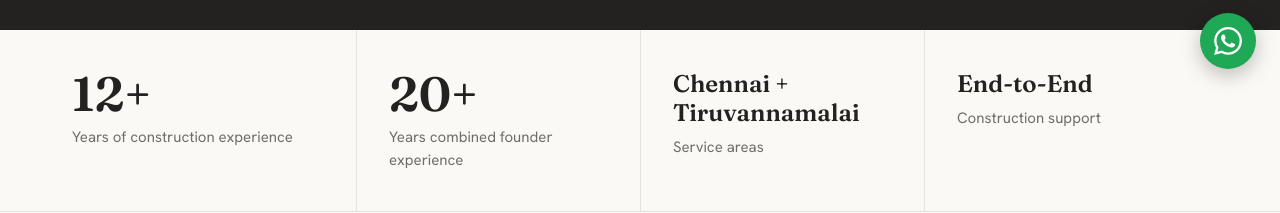
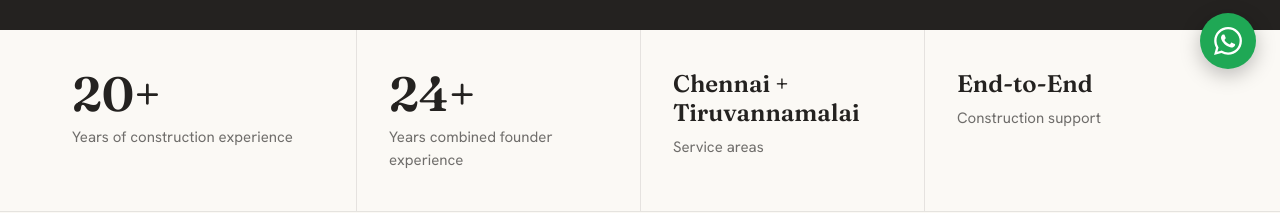
Before and after one commit to siragunharish-creator/VSHNV1, a plain HTML site: page index.html in a window 1280 px wide. Shown: the part 707-920 px from the top of the page. Drawn offline with Linux system fonts and the light colour scheme.

Commit message:
Update experience years in stats section

```diff
--- a/index.html
+++ b/index.html
@@ -326,8 +326,8 @@ footer a,footer p.i{display:block;padding:6px 0;font-size:15px;color:rgba(251,24
 
 <!-- STATS -->
 <section class="stats" aria-label="Experience"><div class="wrap"><dl>
- <div><dd>12+</dd><dt>Years of construction experience</dt></div>
- <div><dd>20+</dd><dt>Years combined founder experience</dt></div>
+ <div><dd>20+</dd><dt>Years of construction experience</dt></div>
+ <div><dd>24+</dd><dt>Years combined founder experience</dt></div>
  <div><dd class="s">Chennai + Tiruvannamalai</dd><dt>Service areas</dt></div>
  <div><dd class="s">End-to-End</dd><dt>Construction support</dt></div>
 </dl></div></section>
```
